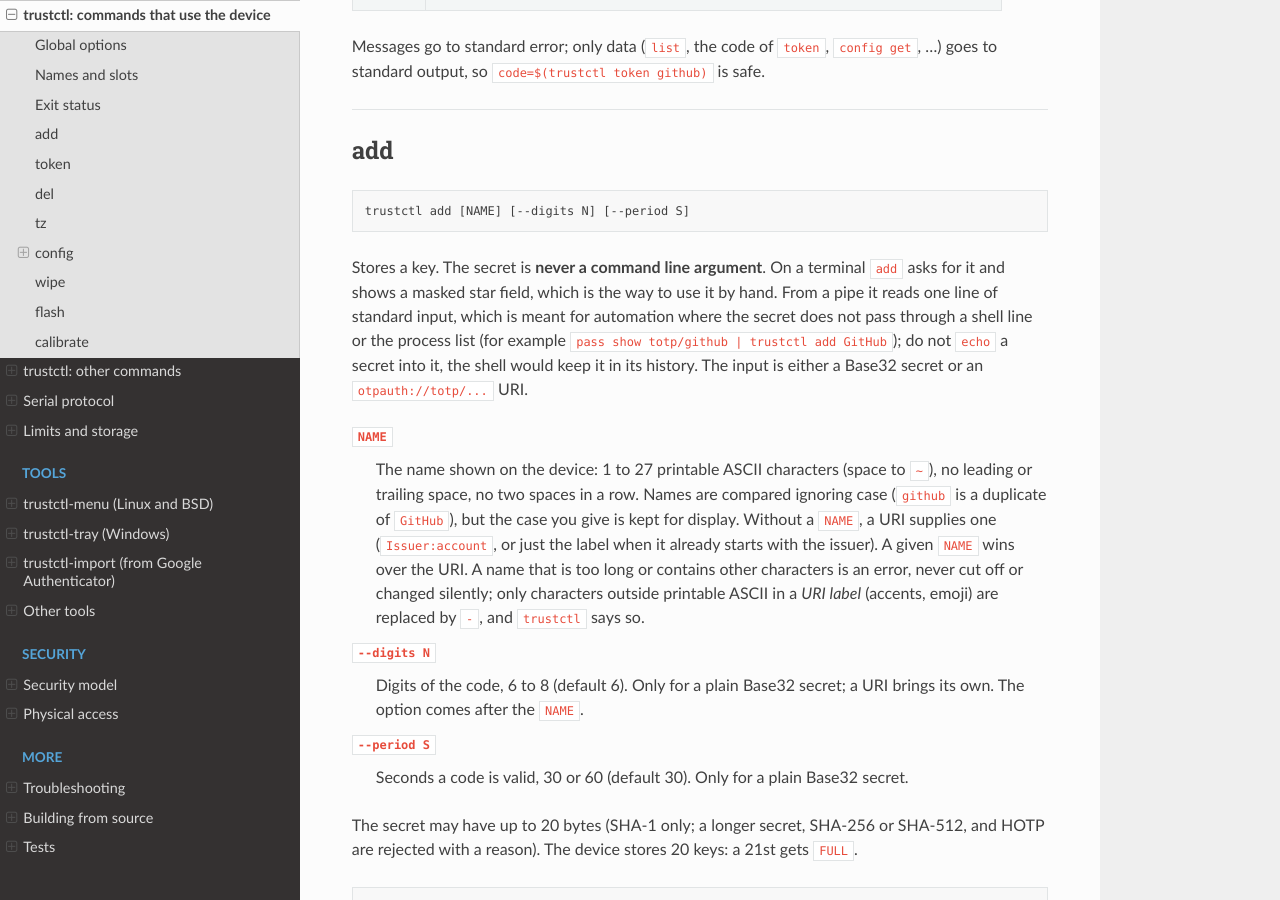
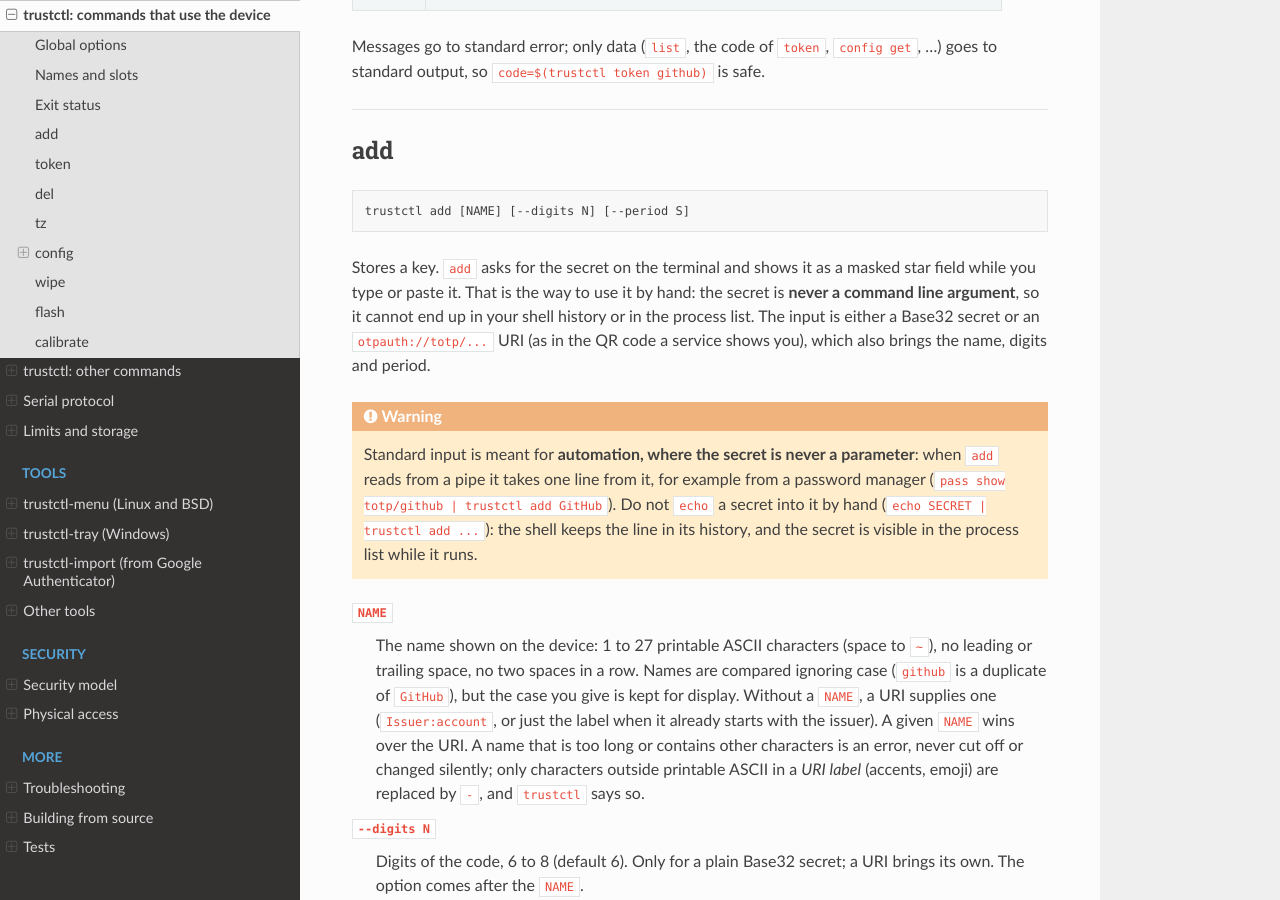
Before and after one commit to schorsch3000/TrustIssue, a Sphinx documentation site: the page built from docs/reference/trustctl.md, in a window 1280 px wide and 900 px high, scrolled down 1602 px. Built offline with Sphinx 7.4.7 and the Read the Docs theme 3.1.0, drawn with Linux system fonts in a browser that asks for light colours.

Commit message:
trustctl reference, add: interactive by default, warning box for stdin

````diff
--- a/docs/reference/trustctl.md
+++ b/docs/reference/trustctl.md
@@ -71,11 +71,17 @@ standard output, so `code=$(trustctl token github)` is safe.
 trustctl add [NAME] [--digits N] [--period S]
 ```
 
-Stores a key. The secret is **never a command line argument**. On a terminal `add` asks for it and shows a masked star
-field, which is the way to use it by hand. From a pipe it reads one line of standard input, which is meant for
-automation where the secret does not pass through a shell line or the process list (for example `pass show
-totp/github | trustctl add GitHub`); do not `echo` a secret into it, the shell would keep it in its history. The input is either a Base32 secret or an
-`otpauth://totp/...` URI.
+Stores a key. `add` asks for the secret on the terminal and shows it as a masked star field while you type or
+paste it. That is the way to use it by hand: the secret is **never a command line argument**, so it cannot end
+up in your shell history or in the process list. The input is either a Base32 secret or an `otpauth://totp/...`
+URI (as in the QR code a service shows you), which also brings the name, digits and period.
+
+:::{warning}
+Standard input is meant for **automation, where the secret is never a parameter**: when `add` reads from a pipe
+it takes one line from it, for example from a password manager (`pass show totp/github | trustctl add GitHub`).
+Do not `echo` a secret into it by hand (`echo SECRET | trustctl add ...`): the shell keeps the line in its
+history, and the secret is visible in the process list while it runs.
+:::
 
 `NAME`
 : The name shown on the device: 1 to 27 printable ASCII characters (space to `~`), no leading or trailing
````
